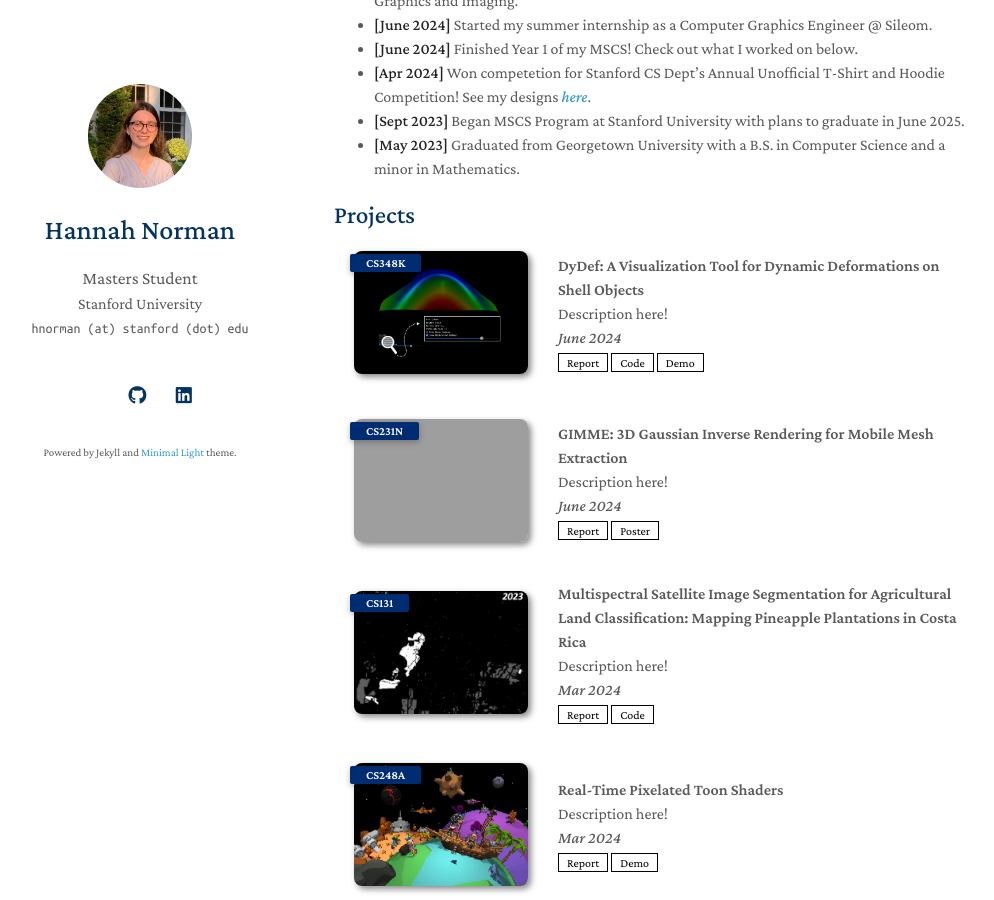
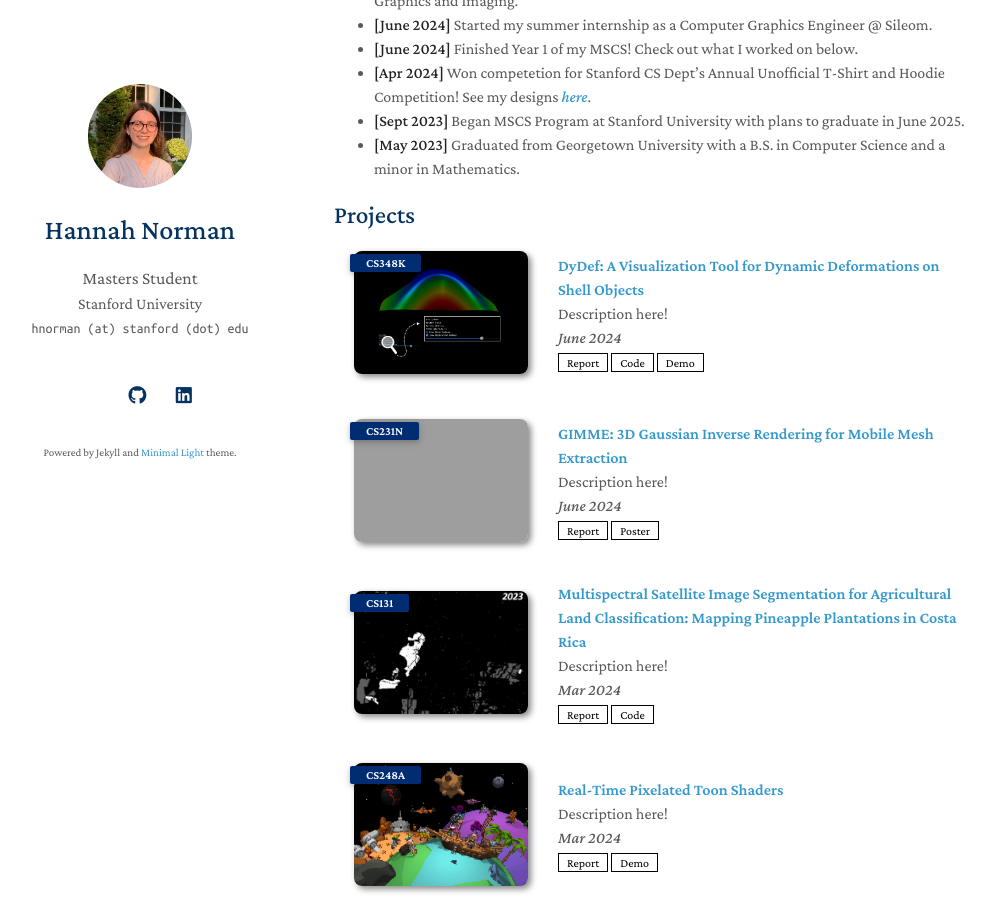
Before and after one commit to hnorm0629/portfolio, a Jekyll site: the page built from index.md, in a window 1280 px wide and 900 px high, scrolled down 302 px. Shown: the whole window, without its empty margins (136-1130 px from the left). Built offline with Jekyll 4.4.1, drawn with Linux system fonts in a browser that asks for light colours; nearby versions of some CDN libraries; a style sheet for code colours, icons or effects is not loaded; our own code applies the rules of GitHub Pages for plain Markdown files; grey boxes are pictures that could not be loaded.

Commit message:
Update projects.md

```diff
--- a/_includes/projects.md
+++ b/_includes/projects.md
@@ -16,7 +16,7 @@
     {% endif %}
   </div>
   <div class="col-sm-9" style="position: relative;padding-right: 15px;padding-left: 20px;">
-      <div class="title">{{ link.title }}</div>
+      <div class="title"><a href="{{ link.report }}">{{ link.title }}</a></div>
       <div class="author">{{ link.description }}</div>
       <div class="periodical"><em>{{ link.date }}</em>
       </div>
```
